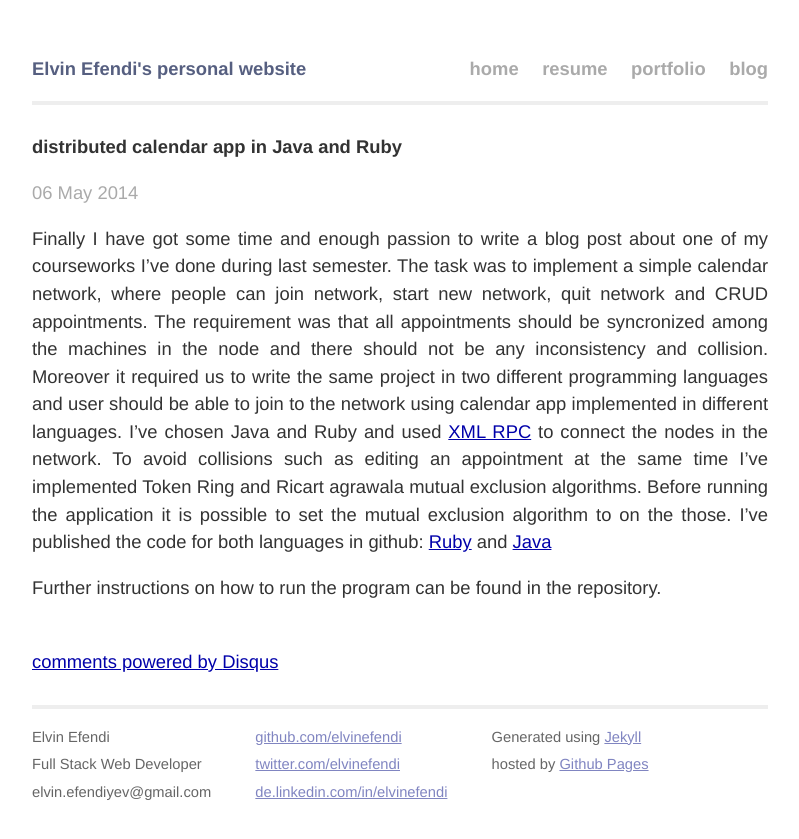
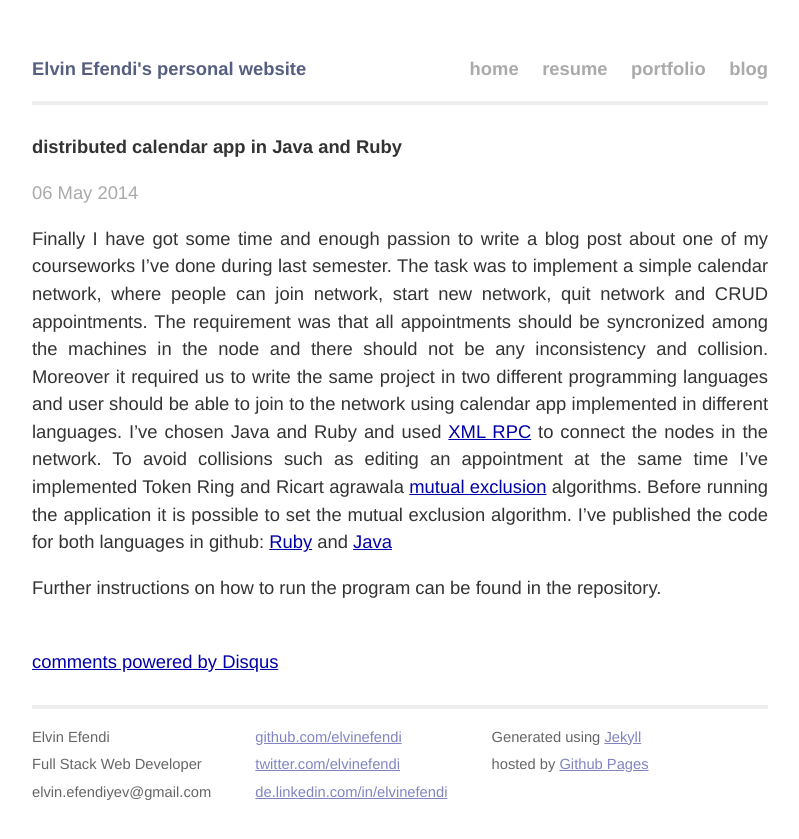
Before and after one commit to ElvinEfendi/elvinefendi.github.io, a Jekyll site: the page built from _posts/2014-05-06-distributed-calendar-app-and-mutual-exclusion.markdown, in a window 1280 px wide. Shown: the top 839 px of the page, without its empty margins (240-1039 px from the left). Built offline with Jekyll 4.4.1, drawn with Linux system fonts in a browser that asks for light colours; Markdown is read by kramdown in place of the engine named in the settings; comment, search, counter and statistics services are not loaded.

Commit message:
added reference

```diff
--- a/_posts/2014-05-06-distributed-calendar-app-and-mutual-exclusion.markdown
+++ b/_posts/2014-05-06-distributed-calendar-app-and-mutual-exclusion.markdown
@@ -12,7 +12,8 @@ was that all appointments should be syncronized among the machines in the node a
 Moreover it required us to write the same project in two different programming languages and user should be able to join to the network
 using calendar app implemented in different languages. I've chosen Java and Ruby and used [XML RPC](http://en.wikipedia.org/wiki/XML-RPC)
 to connect the nodes in the network. To avoid collisions such as editing an appointment at the same time I've implemented Token Ring and
-Ricart agrawala mutual exclusion algorithms. Before running the application it is possible to set the mutual exclusion algorithm to on the those.
+Ricart agrawala [mutual exclusion](http://en.wikipedia.org/wiki/Mutual_exclusion) algorithms.
+Before running the application it is possible to set the mutual exclusion algorithm.
 I've published the code for both languages in github: [Ruby](https://github.com/ElvinEfendi/distributed-calendar-app-ruby) and
 [Java](https://github.com/ElvinEfendi/distributed-calendar-app-java)
 
```
